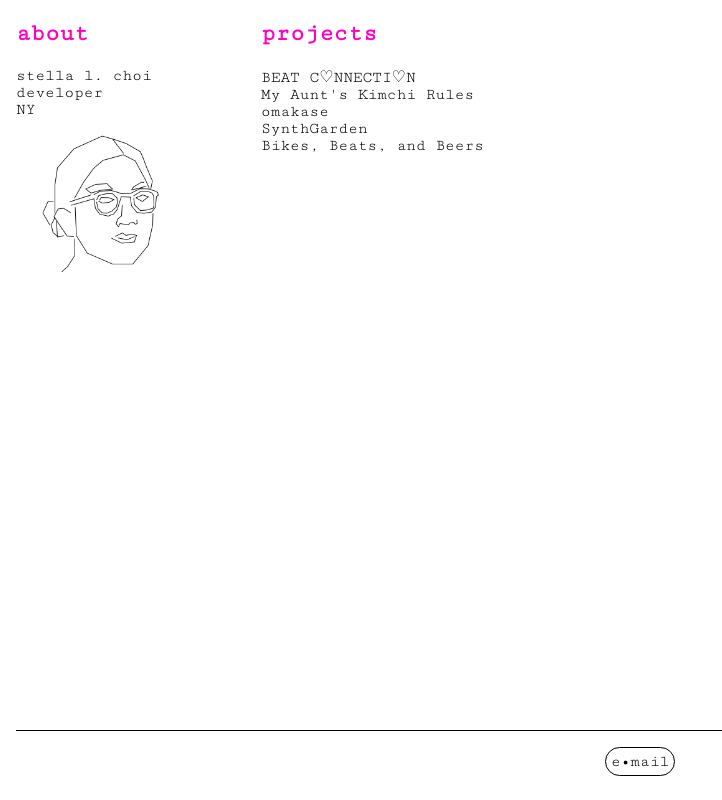
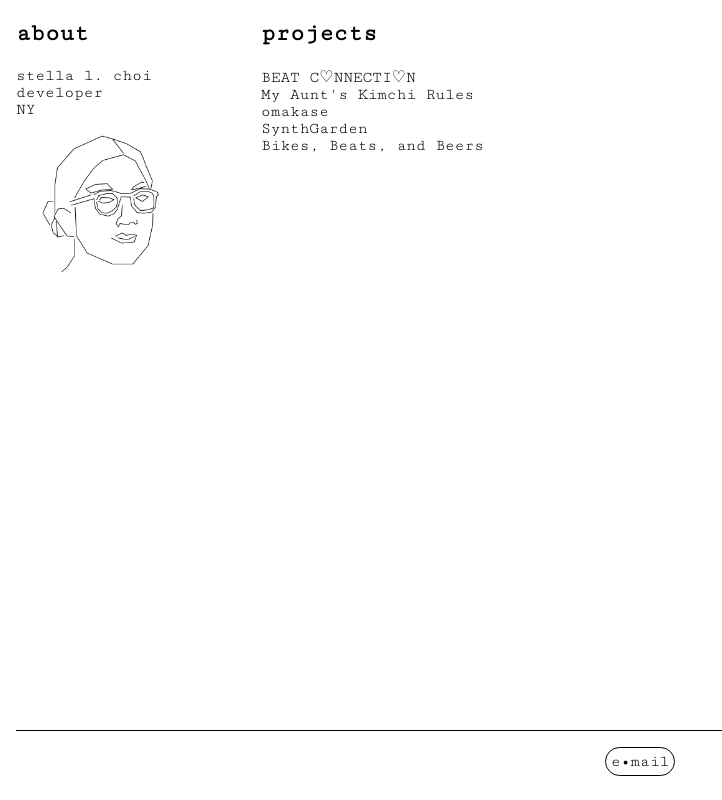
Before and after one commit to stellalc7/prtfl-deux, a Next.js app: page / in a window 1280 px wide. Shown: the whole page, without its empty margins (0-722 px from the left). Built offline with nearby package versions, Linux system fonts and the light colour scheme.

Commit message:
cooler couleur

```diff
--- a/styles/Home.module.css
+++ b/styles/Home.module.css
@@ -36,7 +36,9 @@
 
 .active {
   color: white;
-  background-color: rgb(255, 0, 196);
+  /* background-color: rgb(255, 0, 196); */
+  background-color: black;
+  color: white;
 }
 
 .work {
--- a/styles/globals.css
+++ b/styles/globals.css
@@ -24,7 +24,8 @@ a:hover {
 }
 
 span {
-  color: rgb(255, 0, 196);
+  /* color: rgb(255, 0, 196); */
+  color: black;
 }
 
 * {
```
